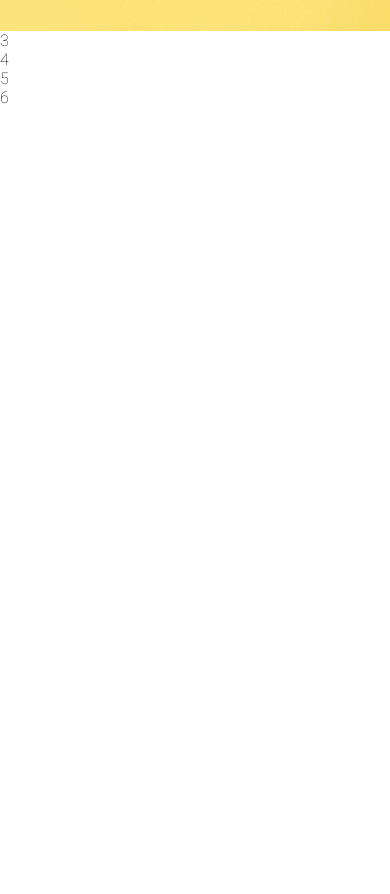
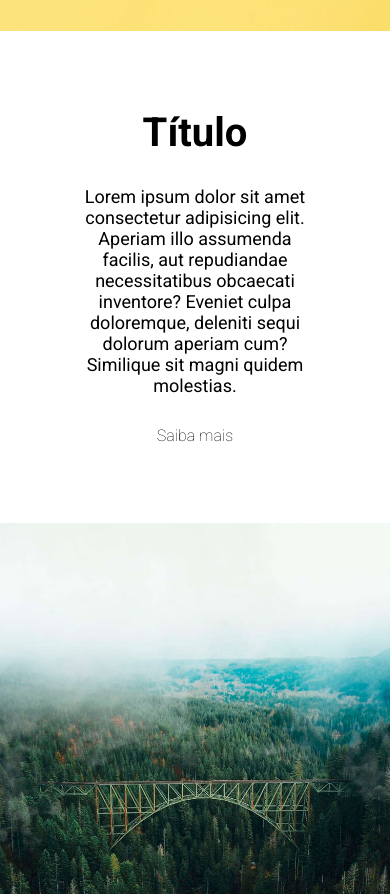
Before and after one commit to Rodrigo-Policarpo/projeto-landing-page, a plain HTML site: page index.html in a window 390 px wide. Shown: the part 550-1444 px from the top of the page. Before the commit the page ends 844 px from the top, so only its background shows below. Drawn offline with Linux system fonts and the light colour scheme.

Commit message:
Criado a estrutura HTML da seção Sobre, e criada a estilização, alinhamento e responsividade da mesma

```diff
--- a/index.html
+++ b/index.html
@@ -48,7 +48,20 @@
     <section class="hero">
         <h2>We make cool things</h2>
     </section>
-    <section class="sobre">3</section>
+    <section class="sobre">
+        <div class="item">
+            <h3>Título</h3>
+            <p>Lorem ipsum dolor sit amet consectetur adipisicing elit. Aperiam illo assumenda facilis, aut repudiandae necessitatibus obcaecati inventore? Eveniet culpa doloremque, deleniti sequi dolorum aperiam cum? Similique sit magni quidem molestias.</p>
+            <a href="" class="btn-saiba-mais">Saiba mais</a>
+        </div>
+        <div class="imagem direita"></div>
+        <div class="imagem esquerda"></div>
+        <div class="item">
+            <h3>Título</h3>
+            <p>Lorem ipsum dolor sit amet consectetur adipisicing elit. Aperiam illo assumenda facilis, aut repudiandae necessitatibus obcaecati inventore? Eveniet culpa doloremque, deleniti sequi dolorum aperiam cum? Similique sit magni quidem molestias.</p>
+            <a href="" class="btn-saiba-mais">Saiba mais</a>
+        </div>
+    </section>
     <section class="servicos">4</section>
     <section class="projetos">5</section>
     <footer class="rodape">6</footer>
--- a/src/css/style.css
+++ b/src/css/style.css
@@ -2,19 +2,21 @@ html {
     font-size: 62.5%;
 }
 
+
 body {
     display: grid;
+    grid-template-columns: repeat(4, 1fr);
     grid-template-areas: "cabecalho cabecalho cabecalho cabecalho"
                          "hero hero hero hero"
                          "sobre sobre sobre sobre"
                          "servicos servicos servicos servicos"
                          "projetos projetos projetos projetos"
                          "rodape rodape rodape rodape";
-    grid-template-columns: repeat(4, 1fr);
     font-size: 1.6rem;
     font-family: 'Roboto', sans-serif;
     font-weight: 400;
 }
+
 
 .cabecalho {
     grid-area: cabecalho;
@@ -80,9 +82,75 @@ body {
     }
 }
 
+
 .sobre {
     grid-area: sobre;
+    display: grid;
+    grid-template-columns: repeat(2, 1fr);
+    background-color: #FFFFFF;
+    max-width: var(--max-width-size);
+    margin: 0 auto;
 }
+
+.sobre .imagem {
+    width: 100%;
+    height: 100%;
+}
+
+.sobre .imagem.direita {
+    background: url('../images/bridge.jpg') center center no-repeat;
+    background-size: cover;
+}
+
+.sobre .imagem.esquerda {
+    background: url('../images/sky.jpg') center center no-repeat;
+    background-size: cover;
+}
+
+.sobre .item {
+    padding: 20%;
+    display: flex;
+    flex-direction: column;
+    justify-content: center;
+    align-content: center;
+}
+
+.sobre .item h3 {
+    font-weight: 700;
+    font-size: 4rem;
+}
+
+.sobre .item p {
+    font-size: 1.8rem;
+    margin: 30px 0;
+    font-weight: 400;
+}
+
+.sobre .item .btn-saiba-mais {
+    font-size: 1.6rem;
+    align-self: flex-start;
+    transition: 0.3s ease-in-out;
+}
+
+.sobre .item .btn-saiba-mais:hover {
+    font-weight: 700;
+}
+
+@media (max-width: 425px) {
+    .sobre .item {
+        text-align: center;
+    }
+
+    .sobre {
+        grid-template-columns: 1fr;
+        grid-template-rows: repeat(4, 1fr);
+    }
+
+    .sobre .item .btn-saiba-mais {
+        align-self: center;
+    }
+}
+
 
 .servicos {
     grid-area: servicos;
```
